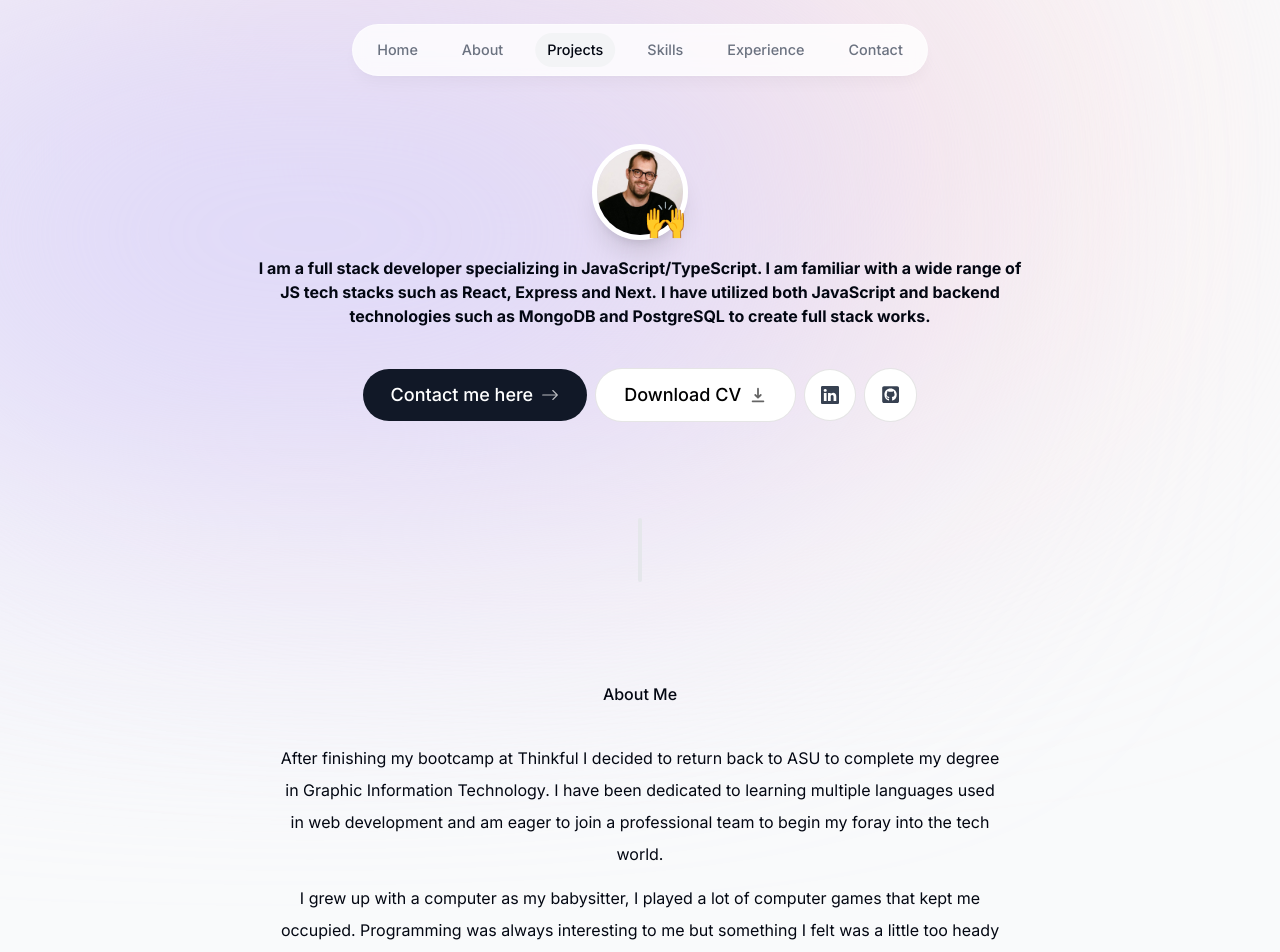
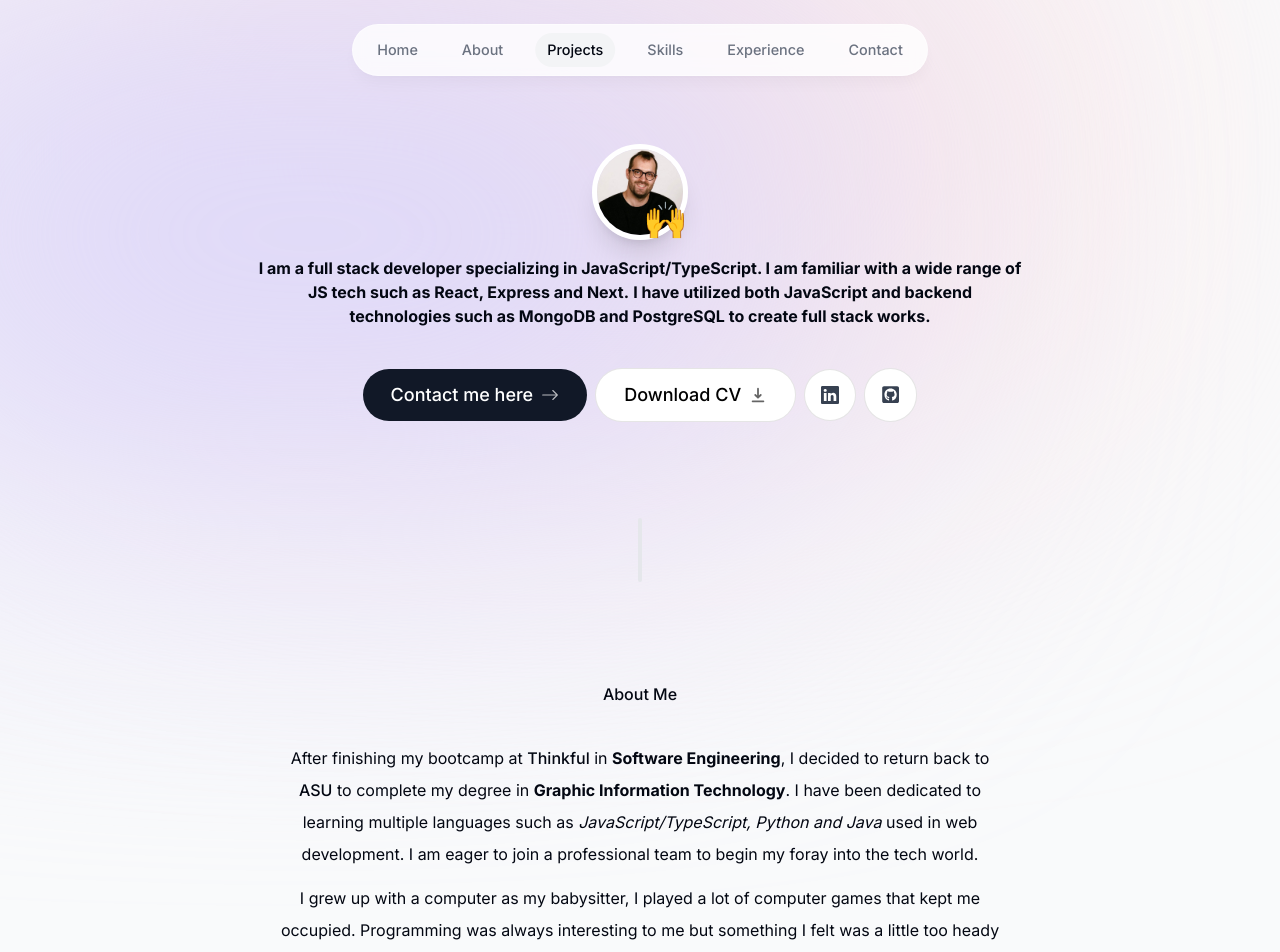
Before and after one commit to JonEast87/portfolio, a Next.js app: page / in a window 1280 px wide. Shown: the top 952 px of the page. Built offline with nearby package versions, Linux system fonts and the light colour scheme.

Commit message:
made custom hook to handle navbar tracking for all sections, still some issues to work out with it

```diff
--- a/components/about.tsx
+++ b/components/about.tsx
@@ -1,22 +1,12 @@
 "use client";
 
-import React, { useEffect } from "react";
+import React from "react";
 import SectionHeading from "./section-heading";
+import { useSectionInView } from "@/lib/hooks";
 import { motion } from "framer-motion";
-import { useInView } from "react-intersection-observer";
-import { useActiveSectionContext } from "@/context/active-section-context";
 
 export default function About() {
-  const { ref, inView } = useInView({
-    threshold: 0.75,
-  });
-  const { setActiveSection } = useActiveSectionContext();
-
-  useEffect(() => {
-    if (inView) {
-      setActiveSection("About");
-    }
-  }, [inView, setActiveSection]);
+  const { ref } = useSectionInView("About");
 
   return (
     <motion.section
@@ -29,17 +19,24 @@ export default function About() {
     >
       <SectionHeading>About Me</SectionHeading>
       <p className="mb-3">
-        After finishing my bootcamp at Thinkful I decided to return back to ASU
-        to complete my degree in Graphic Information Technology. I have been
-        dedicated to learning multiple languages used in web development and am
-        eager to join a professional team to begin my foray into the tech world.
+        After finishing my bootcamp at{" "}
+        <span className="font-medium">Thinkful</span> in{" "}
+        <span className="font-bold">Software Engineering</span>, I decided to
+        return back to <span className="font-medium">ASU</span> to complete my
+        degree in{" "}
+        <span className="font-bold">Graphic Information Technology</span>. I
+        have been dedicated to learning multiple languages such as{" "}
+        <span className="italic">JavaScript/TypeScript, Python and Java</span>{" "}
+        used in web development. I am eager to join a professional team to begin
+        my foray into the tech world.
       </p>
       <p className="mb-3">
         I grew up with a computer as my babysitter, I played a lot of computer
         games that kept me occupied. Programming was always interesting to me
         but something I felt was a little too heady for me. It wasn't until I
         was pushed by a family member to give at least one tutorial a try in
-        JavaScript that I realized that I can certaily do this as a career.
+        JavaScript that I realized that I can certainly{" "}
+        <span className="underline">do this as a career</span>.
       </p>
     </motion.section>
   );
--- a/components/header.tsx
+++ b/components/header.tsx
@@ -8,7 +8,8 @@ import clsx from "clsx";
 import { useActiveSectionContext } from "@/context/active-section-context";
 
 export default function Header() {
-  const { activeSection, setActiveSection } = useActiveSectionContext();
+  const { activeSection, setActiveSection, setTimeOfLastClick } =
+    useActiveSectionContext();
 
   return (
     <header className="z-[999] relative">
@@ -33,7 +34,10 @@ export default function Header() {
                   { "text-gray-950": activeSection === link.name }
                 )}
                 href={link.hash}
-                onClick={() => setActiveSection(link.name)}
+                onClick={() => {
+                  setActiveSection(link.name);
+                  setTimeOfLastClick(Date.now);
+                }}
               >
                 {link.name}
                 {link.name === activeSection && (
--- a/components/intro.tsx
+++ b/components/intro.tsx
@@ -1,27 +1,17 @@
 "use client";
 
 import Image from "next/image";
-import React, { useEffect } from "react";
-import { motion } from "framer-motion";
+import React from "react";
 import jon from "@/public/jon.jpg";
 import Link from "next/link";
-import { useActiveSectionContext } from "@/context/active-section-context";
-import { useInView } from "react-intersection-observer";
+import { useSectionInView } from "@/lib/hooks";
+import { motion } from "framer-motion";
 import { BsArrowRight, BsLinkedin } from "react-icons/bs";
 import { HiDownload } from "react-icons/hi";
 import { FaGithubSquare } from "react-icons/fa";
 
 export default function Intro() {
-  const { ref, inView } = useInView({
-    threshold: 0.5,
-  });
-  const { setActiveSection } = useActiveSectionContext();
-
-  useEffect(() => {
-    if (inView) {
-      setActiveSection("Home");
-    }
-  }, [inView, setActiveSection]);
+  const { ref } = useSectionInView("Home", 0.5);
 
   return (
     <section
@@ -72,13 +62,13 @@ export default function Intro() {
       >
         <span className="font-bold">
           I am a full stack developer specializing in JavaScript/TypeScript. I
-          am familiar with a wide range of JS tech stacks such as React, Express
-          and Next.
+          am familiar with a wide range of JS tech such as React, Express and
+          Next.
         </span>{" "}
         <span className="font-bold">
           I have utilized both JavaScript and backend technologies such as
           MongoDB and PostgreSQL to create full stack works.
-        </span>
+        </span>{" "}
       </motion.h1>
 
       <motion.div
--- a/components/projects.tsx
+++ b/components/projects.tsx
@@ -1,24 +1,14 @@
 // brought use client back since we need to use hooks for this page anyways (navbar)
-"use client"
+"use client";
 
-import React, { useEffect } from "react";
+import React from "react";
 import SectionHeading from "./section-heading";
+import Project from "./project";
 import { projectsData } from "@/lib/data";
-import Project from "./project";
-import { useInView } from "react-intersection-observer";
-import { useActiveSectionContext } from "@/context/active-section-context";
+import { useSectionInView } from "@/lib/hooks";
 
 export default function Projects() {
-  const { ref, inView } = useInView({
-    threshold: 0.25,
-  });
-  const { setActiveSection } = useActiveSectionContext();
-
-  useEffect(() => {
-    if (inView) {
-      setActiveSection("Projects");
-    }
-  }, [inView, setActiveSection]);
+  const { ref } = useSectionInView("Projects", 0.5);
 
   return (
     <section ref={ref} id="projects" className="scroll-mt-28">
--- a/context/active-section-context.tsx
+++ b/context/active-section-context.tsx
@@ -12,6 +12,8 @@ type ActiveSectionContextProviderProps = {
 type ActiveSectionContextType = {
   activeSection: SectionName;
   setActiveSection: React.Dispatch<React.SetStateAction<SectionName>>;
+  timeOfLastClick: number;
+  setTimeOfLastClick: React.Dispatch<React.SetStateAction<number>>;
 };
 
 // This captures where the user is on the page to ensure the navbar is updating properply
@@ -23,12 +25,15 @@ export default function ActiveSectionContextProvider({
   children,
 }: ActiveSectionContextProviderProps) {
   const [activeSection, setActiveSection] = useState<SectionName>("Home");
+  const [timeOfLastClick, setTimeOfLastClick] = useState(0); // this disabled the observer temporarily
 
   return (
     <ActiveSectionContext.Provider
       value={{
         activeSection,
         setActiveSection,
+        timeOfLastClick,
+        setTimeOfLastClick,
       }}
     >
       {children}
--- /dev/null
+++ b/lib/hooks.ts
@@ -0,0 +1,21 @@
+import { useEffect } from "react";
+import { useInView } from "react-intersection-observer";
+import { useActiveSectionContext } from "@/context/active-section-context";
+import type { SectionName } from "./types";
+
+export function useSectionInView(sectionName: SectionName, threshold = 0.75) {
+  const { ref, inView } = useInView({
+    threshold,
+  });
+  const { setActiveSection, timeOfLastClick } = useActiveSectionContext();
+
+  useEffect(() => {
+    if (inView && Date.now() - timeOfLastClick > 1000) {
+      setActiveSection(sectionName);
+    }
+  }, [inView, setActiveSection, timeOfLastClick]);
+
+  return {
+    ref,
+  };
+}
--- /dev/null
+++ b/lib/types.ts
@@ -0,0 +1,3 @@
+import { links } from "./data";
+
+export type SectionName = (typeof links)[number]["name"];
```
